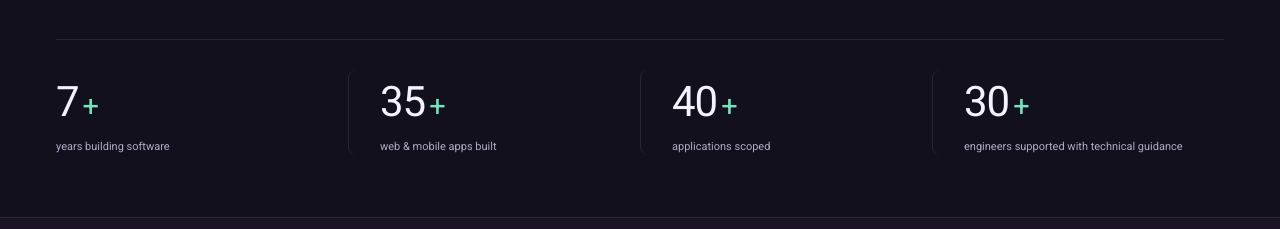
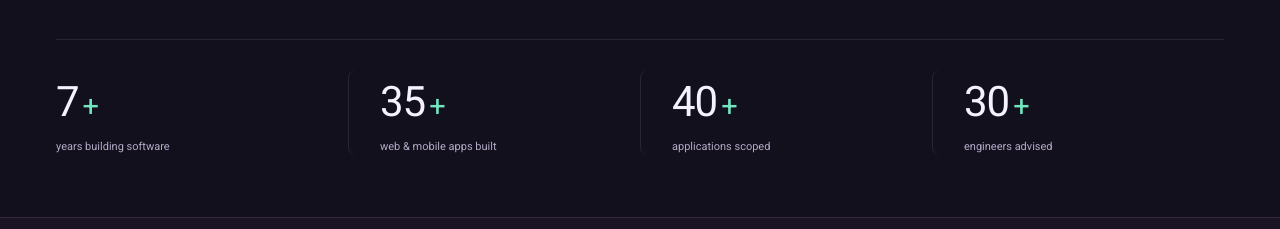
Before and after one commit to Datki11/portfolio-site, a Next.js app: page / in a window 1280 px wide. Shown: the part 1680-1909 px from the top of the page. Built offline with nearby package versions, Linux system fonts and the light colour scheme; a web font is replaced by a local one.

Commit message:
Shorten engineering guidance metric label

```diff
--- a/app/page.tsx
+++ b/app/page.tsx
@@ -241,7 +241,7 @@ export default function Home() {
               <strong>
                 30<span>+</span>
               </strong>
-              <p>engineers supported with technical guidance</p>
+              <p>engineers advised</p>
             </div>
           </div>
         </section>
```
